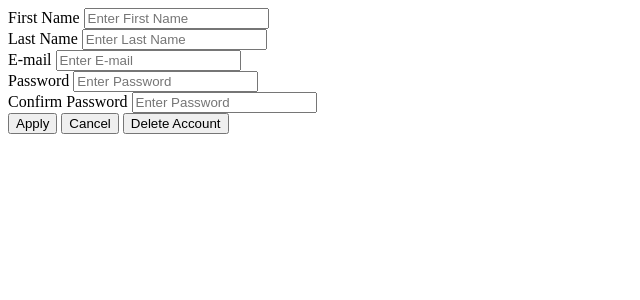
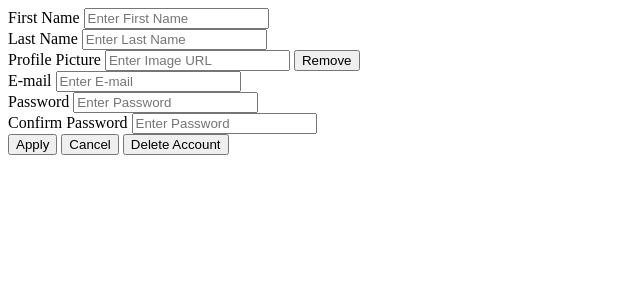
Before and after one commit to selinozdas/Agora, a PHP site: page /agora/settings.php in a window 1280 px wide. Shown: the top 300 px of the page, without its empty margins (0-640 px from the left). Run offline with PHP 8.4, Linux system fonts and the light colour scheme; the visitor is signed in with stand-in values (Sample User, id 1).

Commit message:
change profile picture: added

```diff
--- a/PHP/settings.php
+++ b/PHP/settings.php
@@ -18,6 +18,14 @@ if (isset($_SESSION['username'])!="")
     $imgpath = $row['picture'];
     $pass = $row['password'];
 }
+if($_SERVER["REQUEST_METHOD"] == "POST" && $_POST['remove'])
+{
+    $qimgpath = 'UPDATE user SET picture = \'https://cdn1.iconfinder.com/data/icons/business-charts/512/customer-512.png\' WHERE username LIKE \'' . $u_name . '\' ;';
+    mysqli_query($con , $qimgpath);
+    $message = "Profile picture has been removed.";
+    echo "<script type='text/javascript'>alert('$message');</script>";
+    header("Refresh:0");
+}
 if($_SERVER["REQUEST_METHOD"] == "POST" && $_POST['apply'])
 {
     $match=true;
@@ -35,6 +43,11 @@ if($_SERVER["REQUEST_METHOD"] == "POST" && $_POST['apply'])
     {
         $qEmail = 'UPDATE user SET email = \'' . $_POST['email'] . '\' WHERE username LIKE \'' . $u_name . '\' ;';
         mysqli_query($con , $qEmail);
+    }
+    if($_POST['image'] != "" && $_POST['image'] != $imgpath)
+    {
+        $qimgpath = 'UPDATE user SET picture = \'' . $_POST['image'] . '\' WHERE username LIKE \'' . $u_name . '\' ;';
+        mysqli_query($con , $qimgpath);
     }
     if($_POST['passwd'] != "" && $_POST['passwd'] != $pass)
     {
@@ -79,6 +92,10 @@ if($_SERVER["REQUEST_METHOD"] == "POST" && $_POST['delete'])
                <label class = "input_label">Last Name</label>
     				<input class = "input_text_box" type="text" placeholder="Enter Last Name" name="lastName">
                <br>
+               <label class = "input_label">Profile Picture</label>
+               <input class = "input_text_box" type="text" placeholder="Enter Image URL" name="image">
+               <input type="Submit" value="Remove" name="remove">
+               <br>
                <label class = "input_label">E-mail</label>
     				<input class = "input_text_box" type="email" multiple placeholder="Enter E-mail" name="email">
                <br>
```
